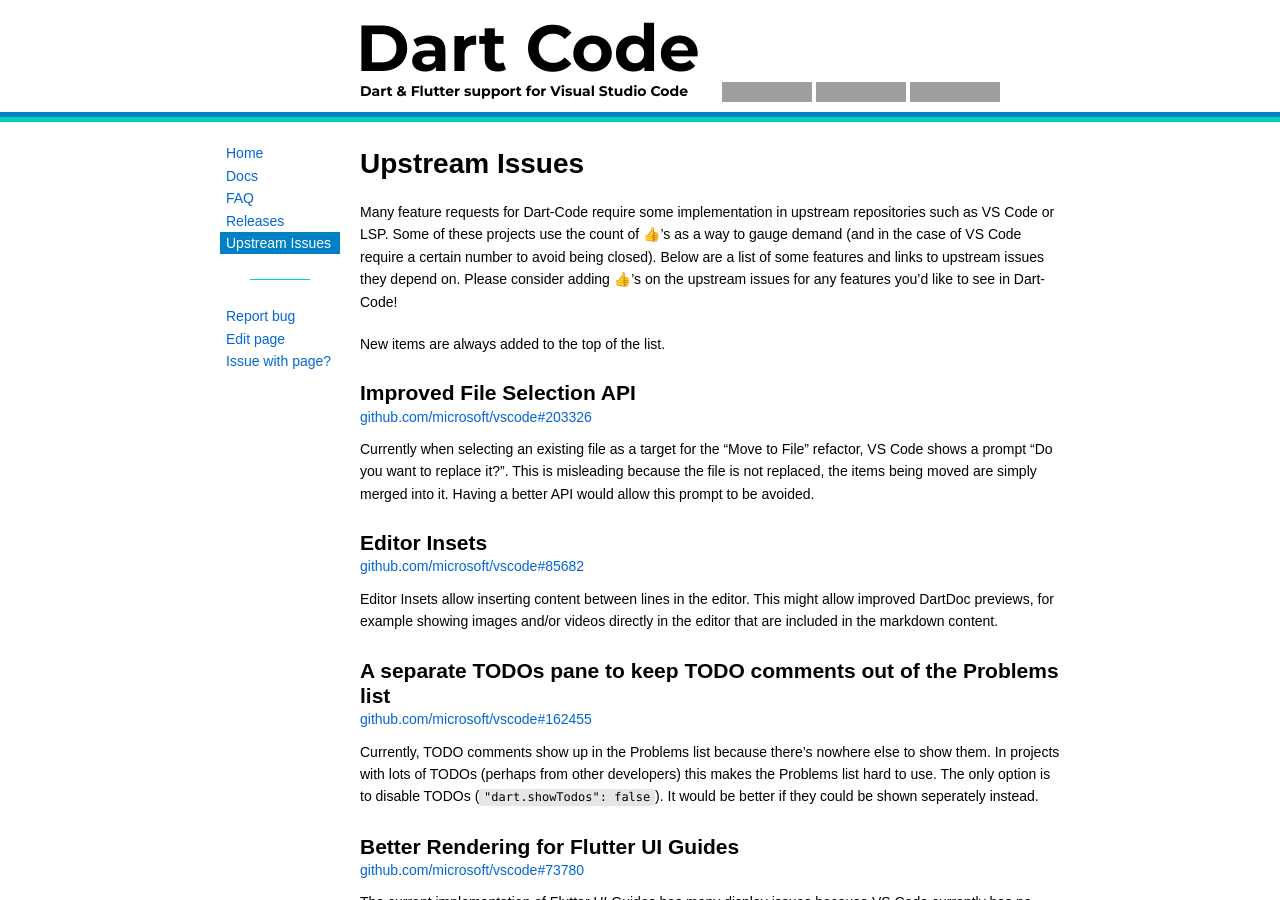
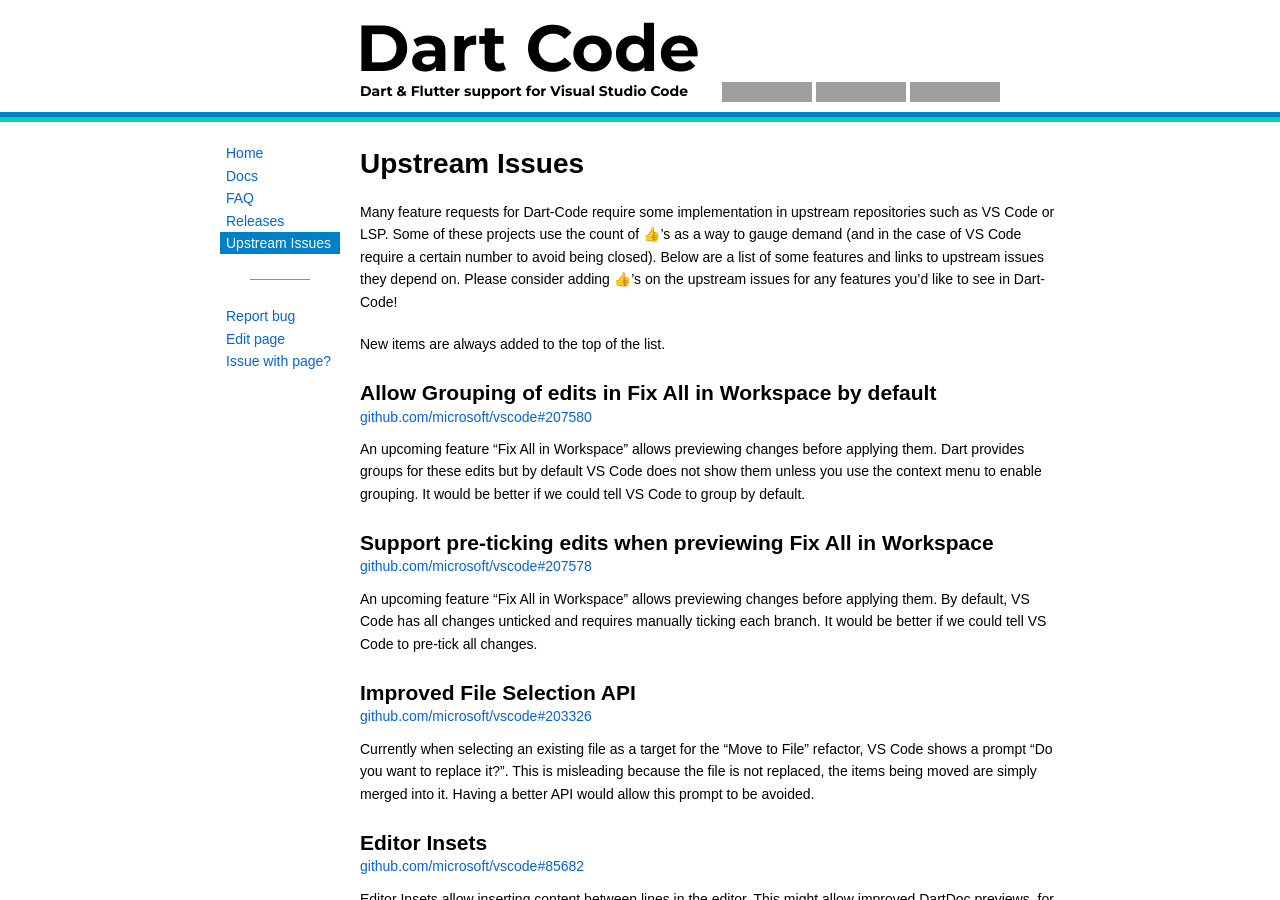
Before and after one commit to Dart-Code/Website, a Jekyll site: the page built from upstream-issues.md, in a window 1280 px wide and 900 px high. Built offline with Jekyll 4.4.1, drawn with Linux system fonts in a browser that asks for light colours; grey boxes are pictures that could not be loaded.

Commit message:
Add some new upstream issues

```diff
--- a/upstream-issues.md
+++ b/upstream-issues.md
@@ -7,15 +7,24 @@
 
 New items are always added to the top of the list.
 
+## Allow Grouping of edits in Fix All in Workspace by default
+[github.com/microsoft/vscode#207580](https://github.com/microsoft/vscode/issues/207580)
+
+An upcoming feature "Fix All in Workspace" allows previewing changes before applying them. Dart provides groups for these edits but by default VS Code does not show them unless you use the context menu to enable grouping. It would be better if we could tell VS Code to group by default.
+
+
+## Support pre-ticking edits when previewing Fix All in Workspace
+[github.com/microsoft/vscode#207578](https://github.com/microsoft/vscode/issues/207578)
+
+An upcoming feature "Fix All in Workspace" allows previewing changes before applying them. By default, VS Code has all changes unticked and requires manually ticking each branch. It would be better if we could tell VS Code to pre-tick all changes.
+
 
 ## Improved File Selection API
-
 [github.com/microsoft/vscode#203326](https://github.com/microsoft/vscode/issues/203326)
 
 Currently when selecting an existing file as a target for the "Move to File" refactor, VS Code shows a prompt "Do you want to replace it?". This is misleading because the file is not replaced, the items being moved are simply merged into it. Having a better API would allow this prompt to be avoided.
 
 ## Editor Insets
-
 [github.com/microsoft/vscode#85682](https://github.com/microsoft/vscode/issues/85682)
 
 Editor Insets allow inserting content between lines in the editor. This might allow improved DartDoc previews, for example showing images and/or videos directly in the editor that are included in the markdown content.
```
